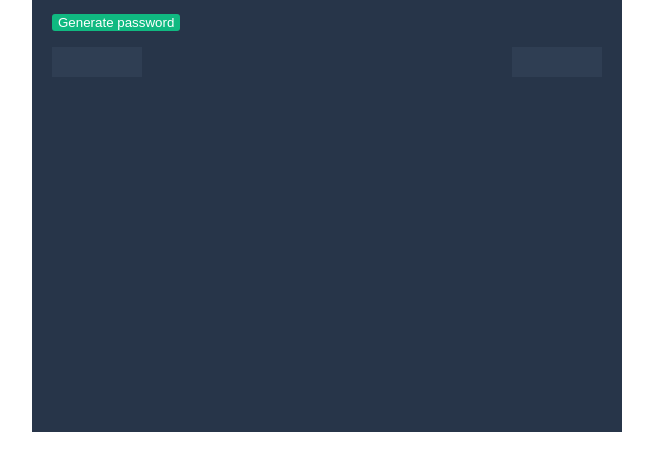
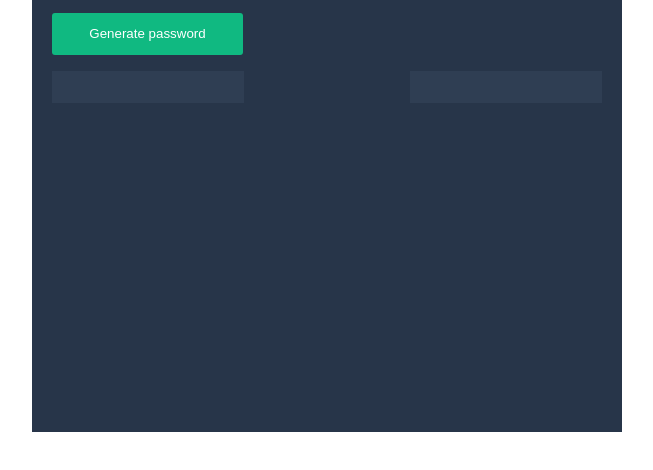
Before and after one commit to iabbakr/password-generator, a plain HTML site: page index.html in a window 1280 px wide. Shown: the part 158-628 px from the top of the page, without its empty margins (313-966 px from the left). Drawn offline with Linux system fonts and the light colour scheme.

Commit message:
added width to btn

```diff
--- a/index.css
+++ b/index.css
@@ -37,14 +37,16 @@ p{
     color: white;
     border: none;
     border-radius: 3px;
+    height:42px;
+    width: 191px;
 
 }
 #pwd1, #pwd2 {
     background: ;
     color: aquamarine;
     background: #2F3E53;
-    width: 90px;
-    height: 30px;
+    width: 192px;
+    height: 32px;
 
 
 }
```
